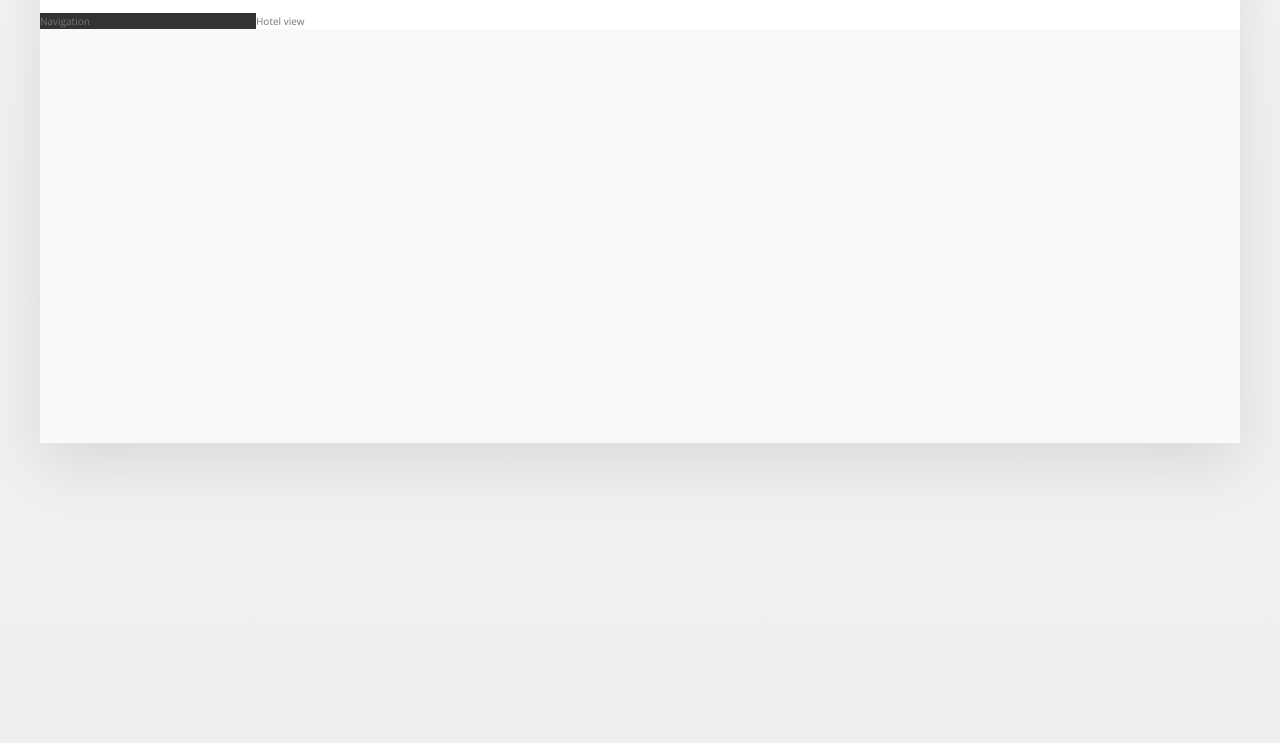
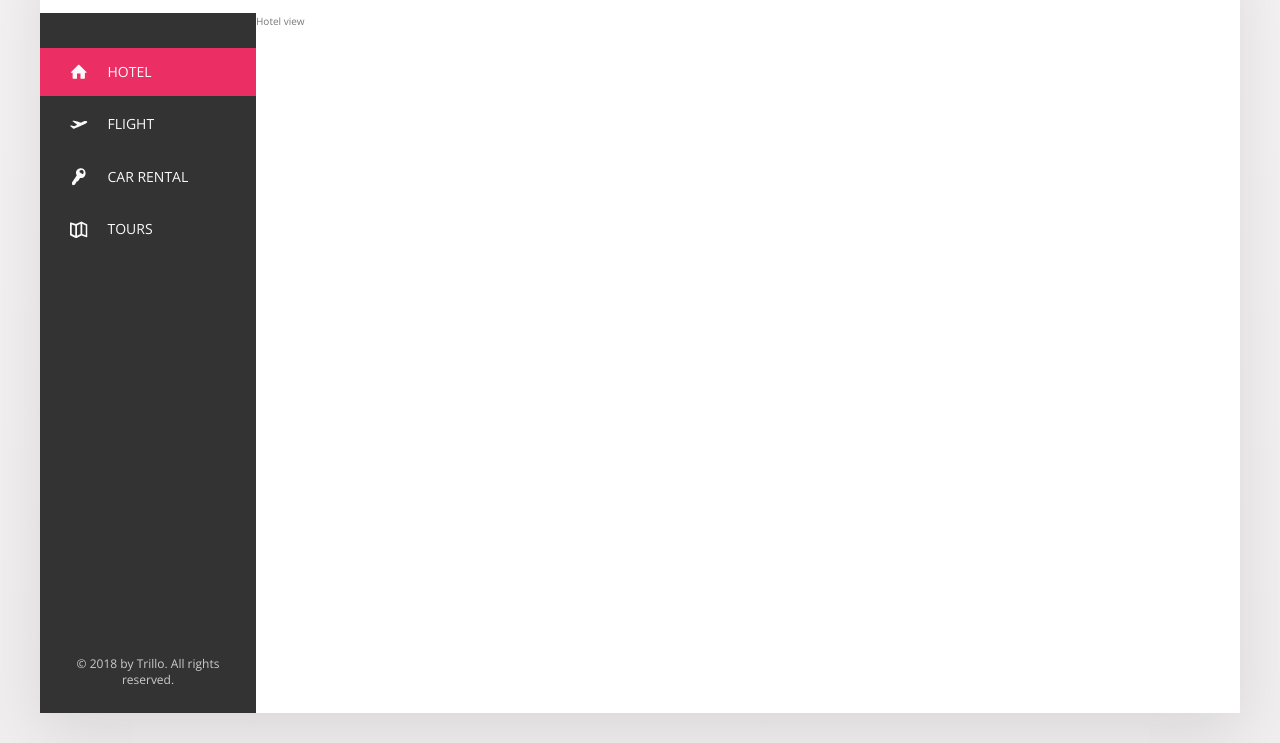
Before and after one commit to zack-jack/Trillo, a website: page index.html in a window 1280 px wide. Shown: the part 137-880 px from the top of the page. Drawn offline with nearby package versions, Linux system fonts and the light colour scheme.

Commit message:
Side navigation

```diff
--- a/css/style.css
+++ b/css/style.css
@@ -178,6 +178,55 @@ body {
   .user-nav__user-name {
     margin-right: 2.5rem; }
 
+/* SIDE NAVIGATION
+============================================================================ */
+/* Side navigation container */
+.side-nav {
+  font-size: 1.4rem;
+  list-style: none;
+  margin-top: 3.5rem; }
+  .side-nav__item {
+    position: relative; }
+    .side-nav__item:not(:last-child) {
+      margin-bottom: 0.5rem; }
+  .side-nav__item::before {
+    content: "";
+    position: absolute;
+    top: 0;
+    left: 0;
+    height: 100%;
+    width: 3px;
+    background-color: var(--color-primary);
+    transform: scaleY(0);
+    transition: transform 0.2s, width 0.4s cubic-bezier(1, 0, 0, 1) 0.2s, background-color 0.1s; }
+  .side-nav__item:hover::before, .side-nav__item--active::before {
+    transform: scaleY(1);
+    width: 100%; }
+  .side-nav__item:active::before {
+    background-color: var(--color-primary-light); }
+  .side-nav__link:link, .side-nav__link:visited {
+    color: var(--color-grey-light-1);
+    text-decoration: none;
+    text-transform: uppercase;
+    display: block;
+    padding: 1.5rem 3rem;
+    position: relative;
+    z-index: 10;
+    display: flex;
+    align-items: center; }
+  .side-nav__icon {
+    width: 1.75rem;
+    height: 1.75rem;
+    margin-right: 2rem;
+    fill: var(--color-grey-light-1); }
+
+/* Legal text at bottom of side navigation */
+.legal {
+  font-size: 1.2rem;
+  color: var(--color-grey-light-4);
+  text-align: center;
+  padding: 2.5rem; }
+
 /* ==========================================================================
    SITE LAYOUT STYLES
 ============================================================================ */
@@ -214,10 +263,14 @@ body {
 .sidebar {
   background-color: var(--color-grey-dark-1);
   /* Sidebar flex properties */
-  flex: 0 0 18%; }
+  flex: 0 0 18%;
+  display: flex;
+  flex-direction: column;
+  justify-content: space-between; }
 
 /* Hotel view */
 .hotel-view {
   background-color: var(--color-white);
+  height: 70rem;
   /* Hotel-view flex properties */
   flex: 1; }
--- a/index.html
+++ b/index.html
@@ -47,8 +47,48 @@
     </header>
     <div class="content">
       <nav class="sidebar">
-        Navigation
+        <ul class="side-nav">
+          <li class="side-nav__item side-nav__item--active">
+            <a href="#" class="side-nav__link">
+              <svg class="side-nav__icon">
+                <use xlink:href="img/sprite.svg#icon-home"></use>
+              </svg>
+              <span>Hotel</span>
+            </a>
+          </li>
+          <li class="side-nav__item">
+            <a href="#" class="side-nav__link">
+              <svg class="side-nav__icon">
+                <use xlink:href="img/sprite.svg#icon-aircraft-take-off"></use>
+              </svg>
+              <span>Flight</span>
+            </a>
+          </li>
+          <li class="side-nav__item">
+            <a href="#" class="side-nav__link">
+              <svg class="side-nav__icon">
+                <use xlink:href="img/sprite.svg#icon-key"></use>
+              </svg>
+              <span>Car rental</span>
+            </a>
+          </li>
+          <li class="side-nav__item">
+            <a href="#" class="side-nav__link">
+              <svg class="side-nav__icon">
+                <use xlink:href="img/sprite.svg#icon-map"></use>
+              </svg>
+              <span>Tours</span>
+            </a>
+          </li>
+        </ul>
+
+        <div class="legal">
+          &copy; 2018 by Trillo. All rights reserved.
+        </div>
       </nav>
+
+
+
       <main class="hotel-view">
         Hotel view
       </main>
--- a/sass/_components.scss
+++ b/sass/_components.scss
@@ -174,3 +174,83 @@
     margin-right: 2.5rem;
   }
 }
+
+/* SIDE NAVIGATION
+============================================================================ */
+
+/* Side navigation container */
+.side-nav {
+  font-size: 1.4rem;
+  list-style: none;
+  margin-top: 3.5rem;
+
+  // List items
+  &__item {
+    // Parent element of before pseudo element
+    position: relative;
+
+    // Selects all list items except for the last one
+    &:not(:last-child) {
+      margin-bottom: 0.5rem;
+    }
+  }
+
+  &__item::before {
+    content: "";
+    position: absolute;
+    top: 0;
+    left: 0;
+    height: 100%;
+    width: 3px;
+    background-color: var(--color-primary);
+
+    // Transition normal state
+    transform: scaleY(0);
+    transition: transform 0.2s, width 0.4s cubic-bezier(1, 0, 0, 1) 0.2s,
+      background-color 0.1s;
+  }
+
+  // Link item hover transition
+  &__item:hover::before,
+  &__item--active::before {
+    transform: scaleY(1);
+    width: 100%;
+  }
+
+  // Link item active state
+  &__item:active::before {
+    background-color: var(--color-primary-light);
+  }
+
+  // Navigation links
+  &__link:link,
+  &__link:visited {
+    color: var(--color-grey-light-1);
+    text-decoration: none;
+    text-transform: uppercase;
+    display: block;
+    padding: 1.5rem 3rem;
+    position: relative;
+    z-index: 10;
+
+    display: flex;
+    align-items: center;
+  }
+
+  &__icon {
+    // Side navigation icon sizing
+    width: 1.75rem;
+    height: 1.75rem;
+
+    margin-right: 2rem;
+    fill: var(--color-grey-light-1);
+  }
+}
+
+/* Legal text at bottom of side navigation */
+.legal {
+  font-size: 1.2rem;
+  color: var(--color-grey-light-4);
+  text-align: center;
+  padding: 2.5rem;
+}
--- a/sass/_layout.scss
+++ b/sass/_layout.scss
@@ -50,6 +50,11 @@
   /* Sidebar flex properties */
   // 0 grow, 0 shrink, 18% width
   flex: 0 0 18%;
+
+  // Parent container for the side-nav and legal
+  display: flex;
+  flex-direction: column; // Main axis to vertical
+  justify-content: space-between; // Pushes legal text to bottom
 }
 
 /* Hotel view */
@@ -57,6 +62,8 @@
 .hotel-view {
   background-color: var(--color-white);
 
+  height: 70rem;
+
   /* Hotel-view flex properties */
   // 1 grow
   // This forces the hotel-view to occupy the remaining space
```
